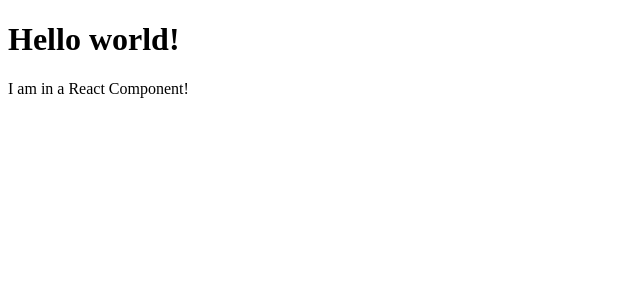
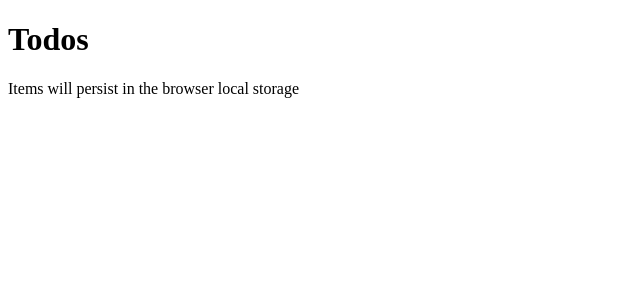
Before and after one commit to Caren-Koroeny/react-todo-app, a React (Vite) app: page / in a window 1280 px wide. Shown: the top 300 px of the page, without its empty margins (0-640 px from the left). Built offline with nearby package versions, Linux system fonts and the light colour scheme.

Commit message:
added header tempalate

```diff
--- /dev/null
+++ b/src/components/Header.jsx
@@ -0,0 +1,9 @@
+const Header = () => {
+    return (
+        <header>
+        <h1>Todos</h1>
+        <p>Items will persist in the browser local storage</p>
+        </header>
+    );
+};
+ export default Header;
--- a/src/components/TodoApp.jsx
+++ b/src/components/TodoApp.jsx
@@ -1,7 +1,10 @@
-const TodoApp = () => (
-  <div>
-    <h1>Hello world!</h1>
-    <p>I am in a React Component!</p>
-  </div>
-);
+import Header from "./Header";
+
+const TodoApp = () => {
+  return (
+    <>
+    <Header />
+    </>
+  )
+}
 export default TodoApp;
```
Also changed, not shown: src/components/InputTodo.JSX (added), src/components/TodoItem.jsx (added), src/components/TodoList.jsx (added), src/components/TodosLogic.jsx (added).
